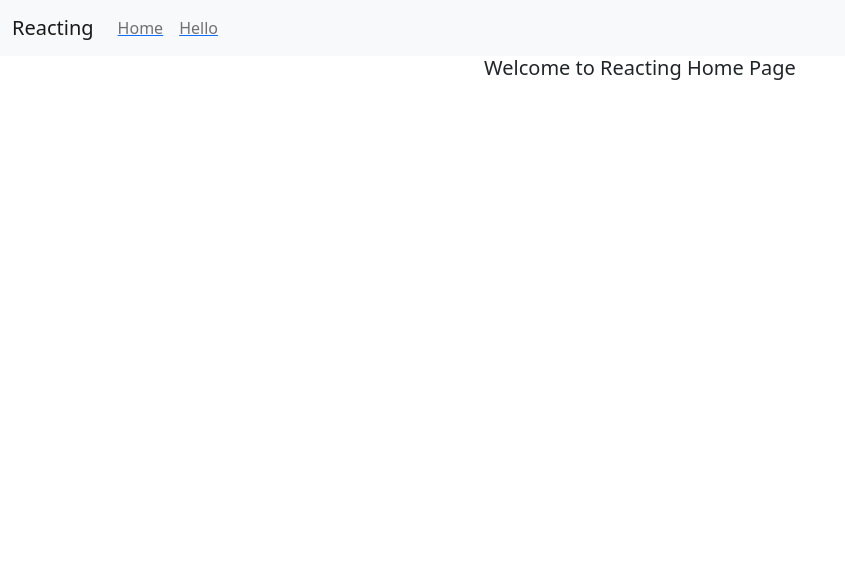
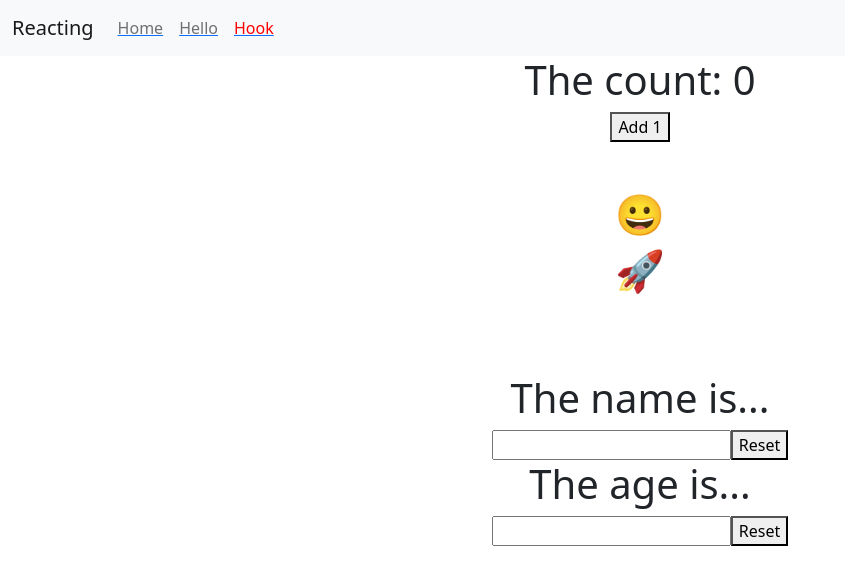
Before and after one commit to alperenjs/react-101, a React (Create React App) app: page /hook in a window 1280 px wide. Shown: the top 584 px of the page, without its empty margins (0-845 px from the left). Built offline with nearby package versions, Linux system fonts and the light colour scheme.

Commit message:
useState hook is practiced and generic hook is created for usability.

```diff
--- a/src/App.js
+++ b/src/App.js
@@ -2,9 +2,10 @@
 import "bootstrap/dist/js/bootstrap.bundle"
 import {Route, Switch} from "react-router-dom"
 import './App.css';
+import Navbar from './components/Navbar'
 import Hello from './components/Hello'
 import Home from "./components/Home";
-import Navbar from './components/Navbar'
+import Hook from "./components/Hook";
 
 function App() {
 
@@ -17,6 +18,7 @@
       {/* Routes */}
       <Switch>
         <Route path="/hello" render={() => <Hello to="you" from="alperen" />}></Route>
+        <Route path="/hook" component={Hook}></Route>
         <Route path="/" component={Home}></Route>
       </Switch>
       {/* Routes */}
--- /dev/null
+++ b/src/components/Hook.js
@@ -0,0 +1,29 @@
+import React, { useState } from 'react'
+import Toggler from "./Toggler"
+import SimpleFormHook from "./SimpleFormHook"
+
+function Hook() {
+
+    const [count, setCount] = useState(0);
+
+    return (
+        <div>
+            <h1>The count: {count} </h1>
+            <button onClick={() => setCount(count + 1)}>Add 1</button>
+
+            <br/>
+            <br/>
+            <br/>
+
+            <Toggler/>
+
+            <br/>
+            <br/>
+            <br/>
+
+             <SimpleFormHook/>
+        </div>
+    )
+}
+
+export default Hook;
--- a/src/components/Navbar.js
+++ b/src/components/Navbar.js
@@ -22,6 +22,11 @@
                                 <span className="nav-link" >Hello</span>
                             </li>
                            </NavLink>
+                           <NavLink exact activeClassName="active-link" to="/hook">
+                            <li className="nav-item">
+                                <span className="nav-link" >Hook</span>
+                            </li>
+                           </NavLink>
                         </ul>
                     </div>
                 </div>
--- /dev/null
+++ b/src/components/SimpleFormHook.js
@@ -0,0 +1,20 @@
+import React from 'react';
+import useFormState from '../hooks/useFormState';
+
+export default function SimpleFormHook() {
+    const [name, updateName, reset] = useFormState("");
+    const [age, updateAge, resetAge] = useFormState("");
+    return (
+        <div>
+            <h1>The name is...{name}</h1>
+            <input type="text" value={name} onChange={updateName}></input>
+            <button onClick={reset}>Reset</button>
+
+            <br/>
+
+            <h1>The age is...{age}</h1>
+            <input type="text" value={age} onChange={updateAge}></input>
+            <button onClick={resetAge}>Reset</button>
+        </div>
+    )
+}
--- /dev/null
+++ b/src/components/Toggler.js
@@ -0,0 +1,19 @@
+import React from 'react'
+import useToggle from '../hooks/useToggle'
+
+export default function Toggler() {
+    // const [isHappy, setIsHappy] = useState(true);
+    // const [isRocket, setIsRocket] = useState(true);
+    // const toggle = () => {
+    //     setIsHappy(!isHappy);
+    // } commented out cuz > I created a useToggle generic hook.
+    const [isHappy, toggleIsHappy] = useToggle(true);
+    const [isRocket, toggleIsRocket] = useToggle(true);
+
+    return (
+        <div>
+       <h1 onClick={toggleIsHappy}>{isHappy ? "😀" : "😥"}</h1>
+       <h1 onClick={toggleIsRocket}>{isRocket ? "🚀" : "❌"}</h1>
+        </div>
+    )
+}
--- /dev/null
+++ b/src/hooks/useFormState.js
@@ -0,0 +1,14 @@
+import { useState } from 'react'
+
+export default function useFormState(initialVal) {
+    const [value, setValue] = useState(initialVal);
+
+    const handleChange = (e) => {
+        setValue(e.target.value);
+    }
+
+    const reset = () => {
+        setValue("");
+    }
+    return [value, handleChange, reset];
+}
--- /dev/null
+++ b/src/hooks/useToggle.js
@@ -0,0 +1,10 @@
+import { useState } from 'react'
+
+export default function useToggle(initialVal = false) {
+
+    const [state, setState] = useState(initialVal);
+    const toggle = () => {
+        setState(!state)
+    }
+    return [state, toggle]
+}
```
